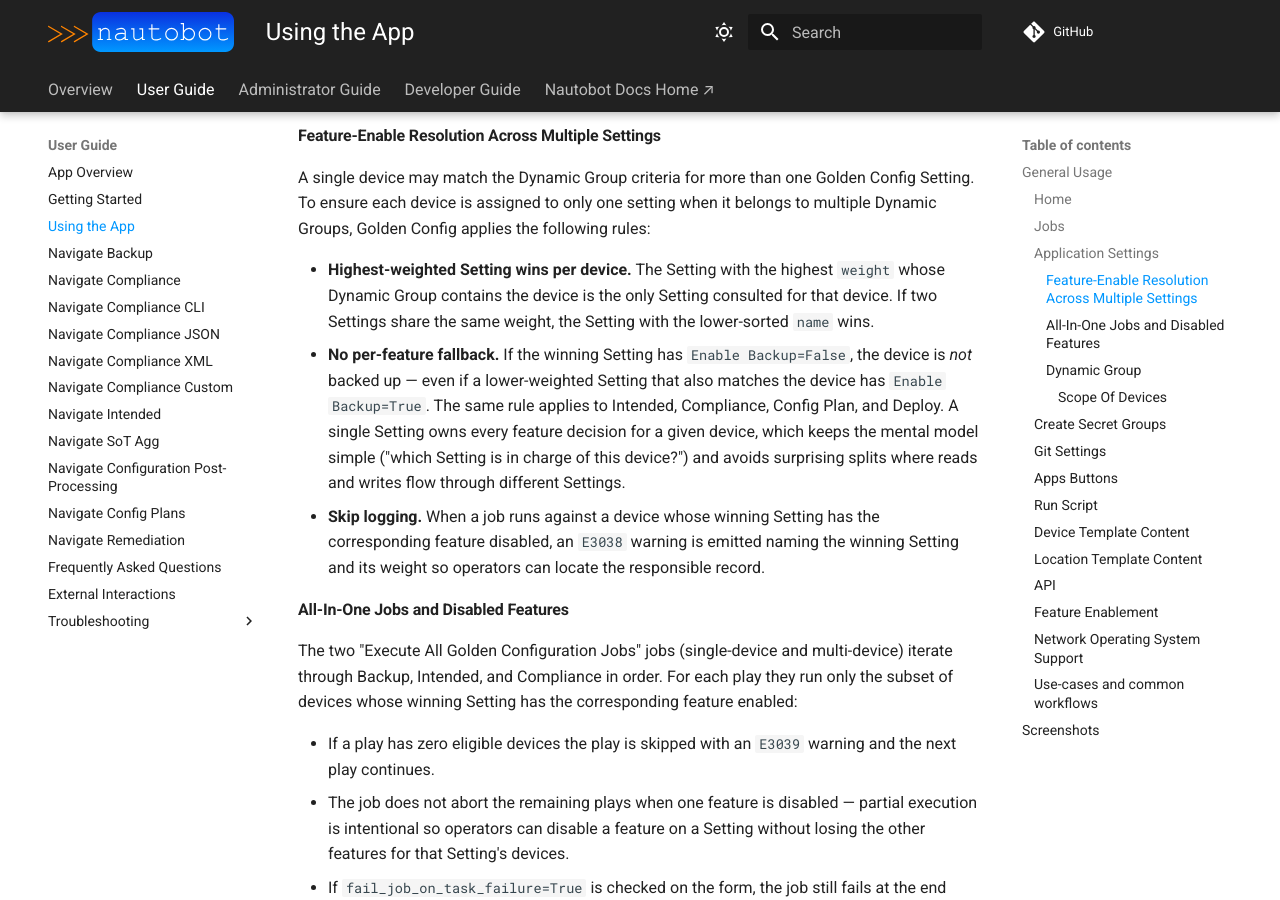
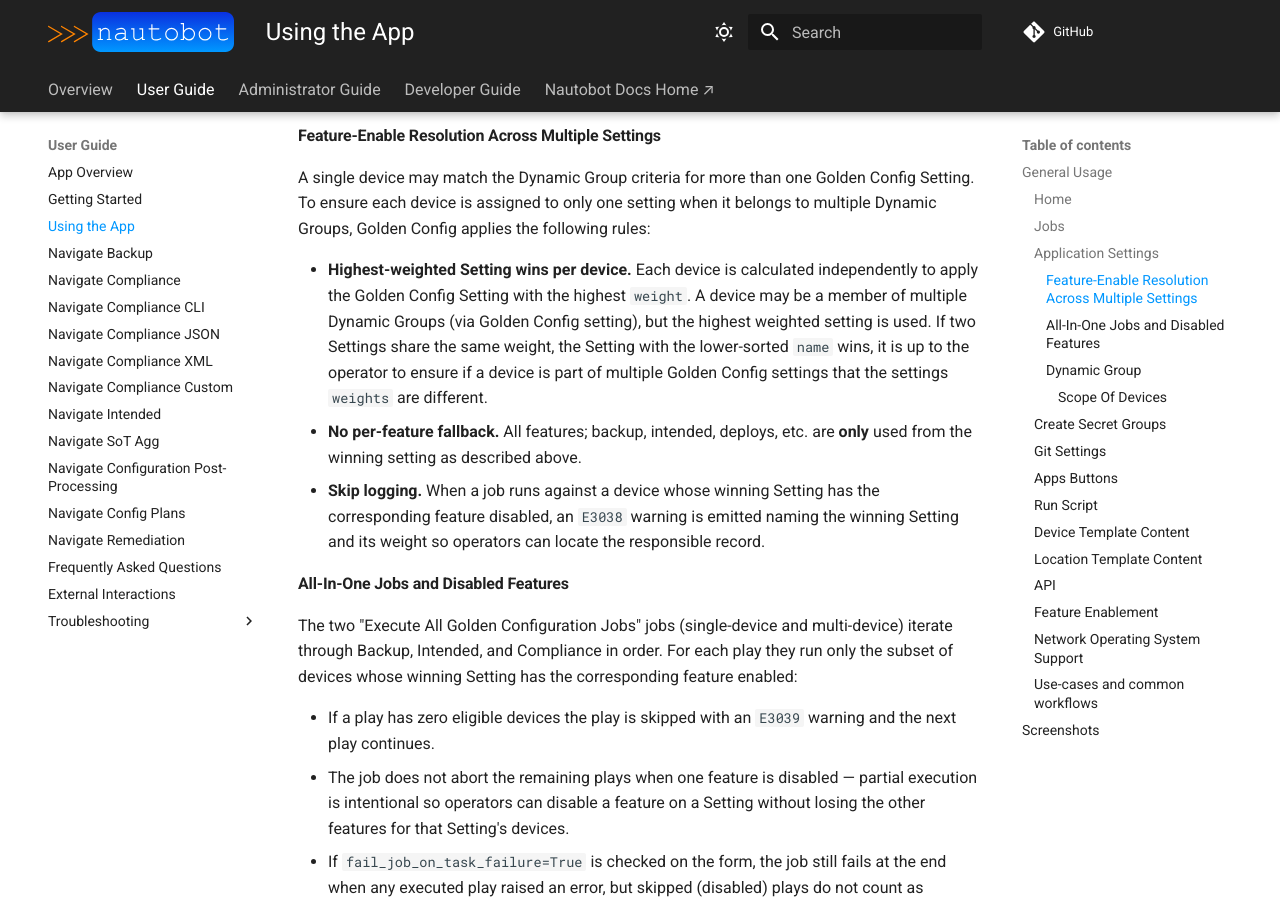
Before and after one commit to nautobot/nautobot-app-golden-config, an MkDocs documentation site: the page built from docs/user/app_use_cases.md, in a window 1280 px wide and 900 px high, scrolled down 3956 px. Built offline with MkDocs 1.6.1 and Material for MkDocs 9.7.7, drawn with Linux system fonts in a browser that asks for light colours; comment, search, counter and statistics services are not loaded.

Commit message:
fix app use case verbiage in docs

```diff
--- a/docs/user/app_use_cases.md
+++ b/docs/user/app_use_cases.md
@@ -78,8 +78,8 @@
 
 A single device may match the Dynamic Group criteria for more than one Golden Config Setting. To ensure each device is assigned to only one setting when it belongs to multiple Dynamic Groups, Golden Config applies the following rules:
 
-* **Highest-weighted Setting wins per device.** The Setting with the highest `weight` whose Dynamic Group contains the device is the only Setting consulted for that device. If two Settings share the same weight, the Setting with the lower-sorted `name` wins.
-* **No per-feature fallback.** If the winning Setting has `Enable Backup=False`, the device is *not* backed up — even if a lower-weighted Setting that also matches the device has `Enable Backup=True`. The same rule applies to Intended, Compliance, Config Plan, and Deploy. A single Setting owns every feature decision for a given device, which keeps the mental model simple ("which Setting is in charge of this device?") and avoids surprising splits where reads and writes flow through different Settings.
+* **Highest-weighted Setting wins per device.** Each device is calculated independently to apply the Golden Config Setting with the highest `weight`. A device may be a member of multiple Dynamic Groups (via Golden Config setting), but the highest weighted setting is used. If two Settings share the same weight, the Setting with the lower-sorted `name` wins, it is up to the operator to ensure if a device is part of multiple Golden Config settings that the settings `weights` are different.
+* **No per-feature fallback.** All features; backup, intended, deploys, etc. are **only** used from the winning setting as described above.
 * **Skip logging.** When a job runs against a device whose winning Setting has the corresponding feature disabled, an `E3038` warning is emitted naming the winning Setting and its weight so operators can locate the responsible record.
 
 #### All-In-One Jobs and Disabled Features
```
Also changed, not shown: 2 other files.
